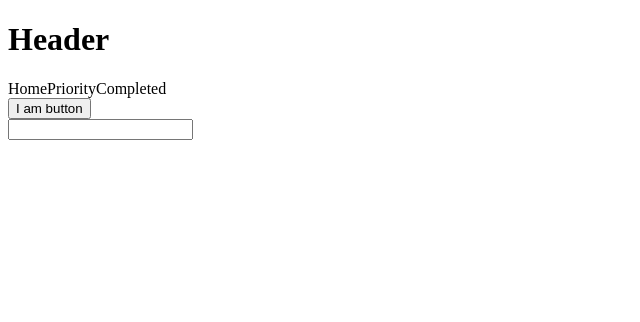
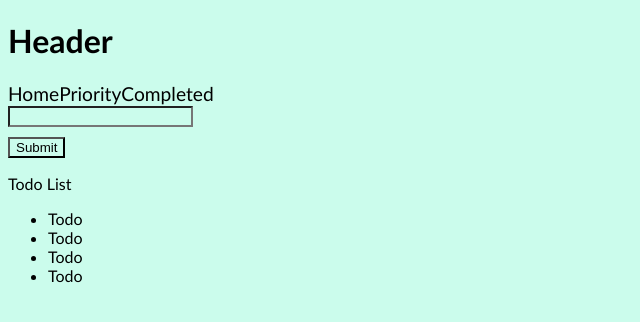
Before and after one commit to gmd298/phase2-project, a React (Create React App) app: page / in a window 1280 px wide. Shown: the top 322 px of the page, without its empty margins (0-640 px from the left). Built offline with nearby package versions, Linux system fonts and the light colour scheme; data requests are answered from the project's data file.

Commit message:
everything listed in the message I sent on discord plus fixed server issue.

```diff
--- /dev/null
+++ b/db.json
@@ -0,0 +1,9 @@
+{
+  "todos": [
+    {
+      "id": 1,
+      "priority": "1",
+      "input": "Help"
+    }
+  ]
+}
--- a/package.json
+++ b/package.json
@@ -1,4 +1,5 @@
-{ "proxy": "http://localhost:3000",
+{
+  "proxy": "http://localhost:3000",
   "name": "phase2-project",
   "version": "0.1.0",
   "private": true,
@@ -6,6 +7,7 @@
     "@testing-library/jest-dom": "^5.16.4",
     "@testing-library/react": "^13.1.1",
     "@testing-library/user-event": "^13.5.0",
+    "json-server": "^0.17.0",
     "react": "^18.0.0",
     "react-dom": "^18.0.0",
     "react-scripts": "5.0.1",
--- a/src/components/App.js
+++ b/src/components/App.js
@@ -1,17 +1,25 @@
-import React from 'react';
+import React, { useEffect } from 'react';
+import "../index.css";
 import Header from './Header';
 import Button from './Button';
 import Form from './Form';
 import Navigation from './Navigation';
-
+import Todo from './Todo';
 
 function App() {
+  useEffect(() => {
+    fetch("http://localhost:3001/todos")
+    .then(response => response.json())
+    .then(data => console.log(data))
+  }, []);
+
   return (
-    <div>
+    <div className='Main'>
       <Header />
       <Navigation />
+      <Form />
       <Button />
-      <Form />
+      <Todo />
     </div>
   );
 }
--- a/src/components/Button.js
+++ b/src/components/Button.js
@@ -3,7 +3,7 @@ import React from 'react';
 function Button() {
   return (
   <>
-    <button>I am button</button>
+    <button className='Button'>Submit</button>
   </>
   )
 }
--- /dev/null
+++ b/src/components/Todo.js
@@ -0,0 +1,17 @@
+import React from "react";
+
+function Todo(){
+  return (
+    <div>
+      <p>Todo List</p>
+      <ul>
+        <li>Todo</li>
+        <li>Todo</li>
+        <li>Todo</li>
+        <li>Todo</li>
+      </ul>
+    </div>
+  );
+}
+
+export default Todo;
--- /dev/null
+++ b/src/index.css
@@ -0,0 +1,20 @@
+.Nav{
+  display: inline-flex;
+  justify-content: space-around;
+  /* margin: 30px; */
+  text-align: center;
+  font-size: larger;
+
+}
+
+.Main{
+  font-family: 'Gill Sans', 'Gill Sans MT', Calibri, 'Trebuchet MS', sans-serif;
+}
+
+*{
+  background-color: rgb(203, 252, 236);
+}
+
+.Button{
+  margin-top: 10px;
+}
```
Also changed, not shown: 1 other file (tests, documents, lock files or other folders).
